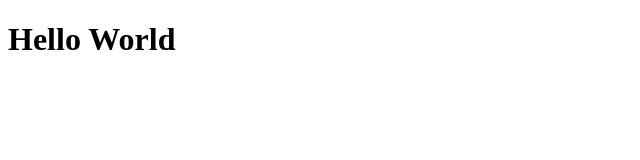
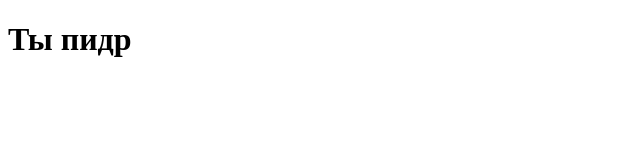
Before and after one commit to Wisp42/Wisp42, a plain HTML site: page index.html in a window 1280 px wide. Shown: the whole page, without its empty margins (0-640 px from the left). Drawn offline with Linux system fonts and the light colour scheme.

Commit message:
Update index.html

```diff
--- a/index.html
+++ b/index.html
@@ -2,9 +2,9 @@
 <html lang="en">
 <head>
 	<meta charset="UTF-8">
-	<title>Hello World</title>
+	<title>Тема - это для тебя</title>
 </head>
 <body>
-	<h1>Hello World</h1>
+	<h1>Ты пидр</h1>
 </body>
 </html>
```
